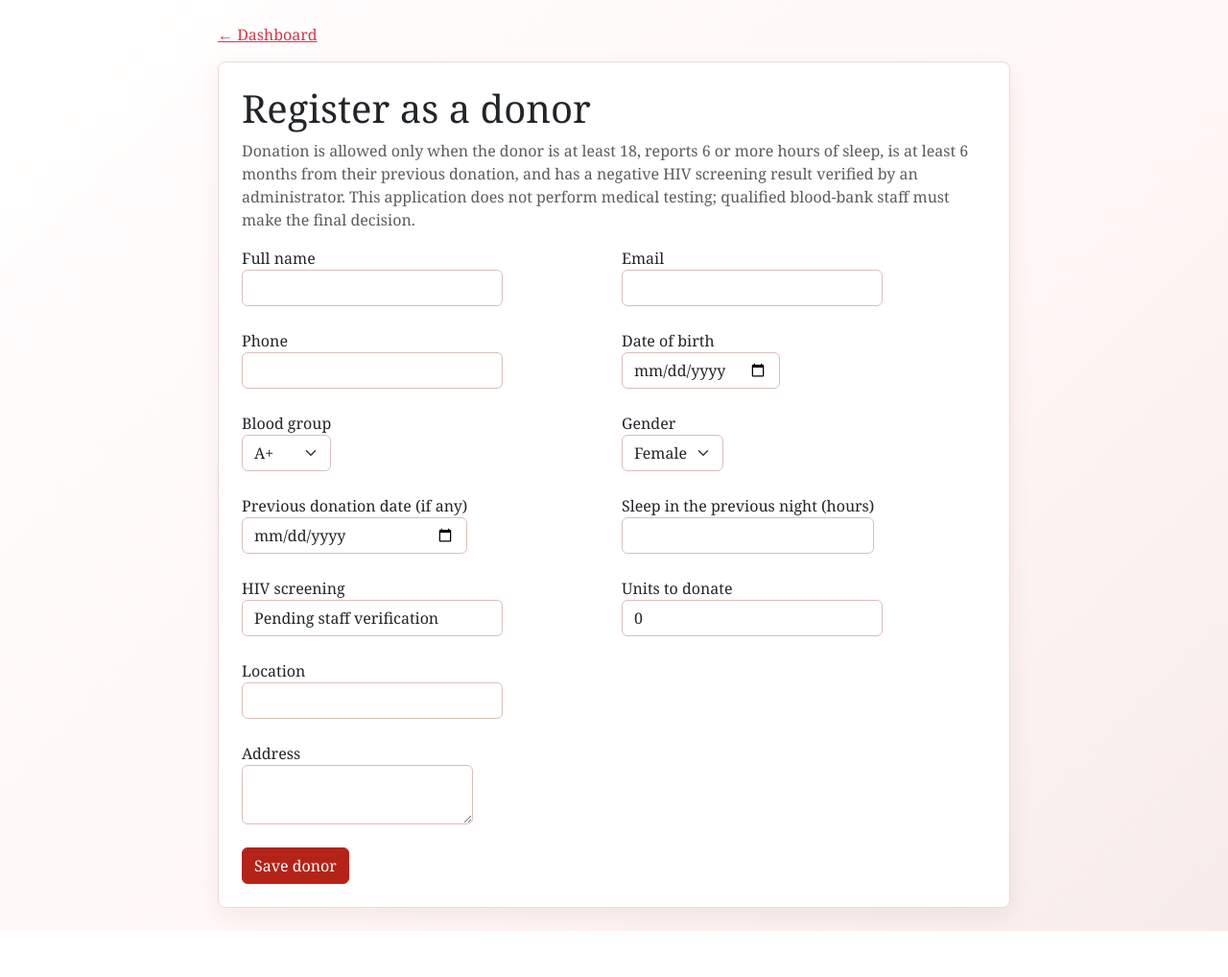
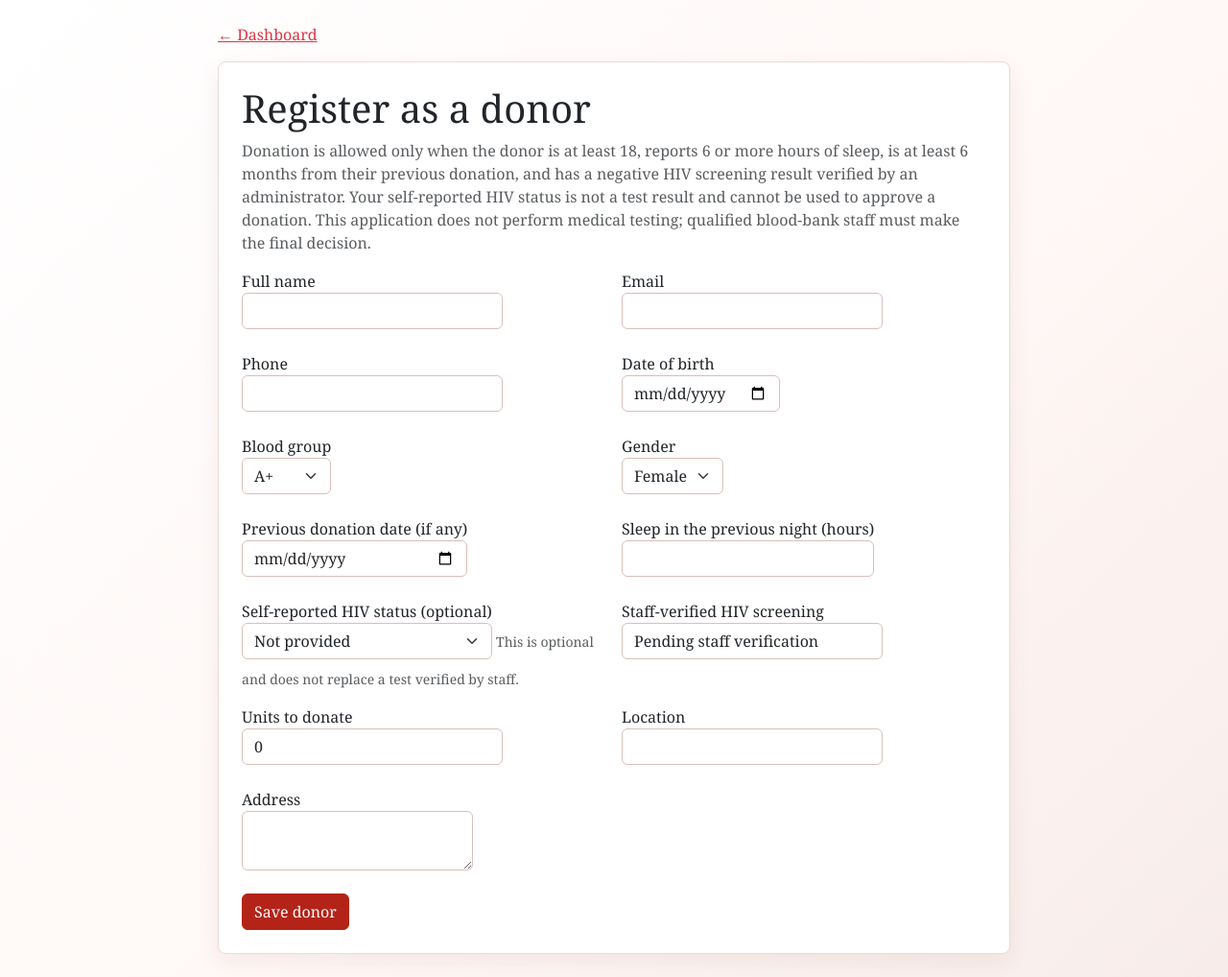
Before and after one commit to midlaj132/bloodlink-blood-bank-management, a Flask app: page /donor in a window 1280 px wide. Shown: the whole page at 96% size. Before the commit the page ends 970 px from the top, so only its background shows below. Run offline with Flask 3, Linux system fonts and the light colour scheme; a user stored in the database is signed in; data that the repository does not hold is empty; some libraries are stand-ins or nearby versions.

Commit message:
Add donor HIV self-report workflow
Co-authored-by: Copilot <223556219+Copilot@users.noreply.github.com>

```diff
--- a/app.py
+++ b/app.py
@@ -73,6 +73,7 @@ def ensure_donor_columns():
         db.execute("ALTER TABLE donors ADD COLUMN IF NOT EXISTS units_donated INTEGER NOT NULL DEFAULT 0")
         db.execute("ALTER TABLE donors ADD COLUMN IF NOT EXISTS sleep_hours REAL NOT NULL DEFAULT 0")
         db.execute("ALTER TABLE donors ADD COLUMN IF NOT EXISTS hiv_test_result TEXT NOT NULL DEFAULT 'Pending'")
+        db.execute("ALTER TABLE donors ADD COLUMN IF NOT EXISTS self_reported_hiv_status TEXT NOT NULL DEFAULT 'Not provided'")
     else:
         columns = {row[1] for row in db.execute("PRAGMA table_info(donors)").fetchall()}
         if "location" not in columns:
@@ -83,6 +84,8 @@ def ensure_donor_columns():
             db.execute("ALTER TABLE donors ADD COLUMN sleep_hours REAL NOT NULL DEFAULT 0")
         if "hiv_test_result" not in columns:
             db.execute("ALTER TABLE donors ADD COLUMN hiv_test_result TEXT NOT NULL DEFAULT 'Pending'")
+        if "self_reported_hiv_status" not in columns:
+            db.execute("ALTER TABLE donors ADD COLUMN self_reported_hiv_status TEXT NOT NULL DEFAULT 'Not provided'")
     db.commit()
 
 
@@ -115,6 +118,7 @@ def init_database():
         gender TEXT NOT NULL, address TEXT NOT NULL, location TEXT NOT NULL DEFAULT '',
         last_donation TEXT, eligibility TEXT NOT NULL, units_donated INTEGER NOT NULL DEFAULT 0,
         sleep_hours REAL NOT NULL DEFAULT 0, hiv_test_result TEXT NOT NULL DEFAULT 'Pending',
+        self_reported_hiv_status TEXT NOT NULL DEFAULT 'Not provided',
         created_at TEXT NOT NULL, FOREIGN KEY (user_id) REFERENCES users(id) ON DELETE CASCADE
     )""",
     f"""CREATE TABLE IF NOT EXISTS blood_inventory (
@@ -194,6 +198,9 @@ def prepare_donor_form(form):
         return None, "Select a valid blood group."
     if form["hiv_test_result"] not in {"Negative", "Positive", "Pending"}:
         return None, "Select a valid HIV screening result."
+    self_reported_hiv_status = form.get("self_reported_hiv_status", "Not provided")
+    if self_reported_hiv_status not in {"Not provided", "Negative", "Positive", "Unsure"}:
+        return None, "Select a valid self-reported HIV status."
 
     try:
         birth_date = datetime.strptime(form["dob"], "%Y-%m-%d").date()
@@ -226,6 +233,7 @@ def prepare_donor_form(form):
         "units_donated": units,
         "sleep_hours": sleep_hours,
         "hiv_test_result": form["hiv_test_result"],
+        "self_reported_hiv_status": self_reported_hiv_status,
     }, None
 
 
@@ -352,6 +360,8 @@ def donor_add():
             return render_template("donor.html", donor=form)
         if g.user["role"] != "admin":
             donor_data["hiv_test_result"] = "Pending"
+        else:
+            donor_data["self_reported_hiv_status"] = "Not provided"
         eligible = donor_is_eligible(
             donor_data["dob"], donor_data["last_donation"],
             donor_data["sleep_hours"], donor_data["hiv_test_result"]
@@ -366,8 +376,8 @@ def donor_add():
         ) else "Not eligible"
         try:
             db = get_db()
-            db.execute("""INSERT INTO donors (user_id,name,email,phone,blood_group,dob,gender,address,location,last_donation,eligibility,units_donated,sleep_hours,hiv_test_result,created_at)
-                VALUES (?,?,?,?,?,?,?,?,?,?,?,?,?,?,?)""", (g.user["id"], donor_data["name"], donor_data["email"], donor_data["phone"], donor_data["blood_group"], donor_data["dob"], donor_data["gender"], donor_data["address"], donor_data["location"], donated_at, eligibility, donor_data["units_donated"], donor_data["sleep_hours"], donor_data["hiv_test_result"], now()))
+            db.execute("""INSERT INTO donors (user_id,name,email,phone,blood_group,dob,gender,address,location,last_donation,eligibility,units_donated,sleep_hours,hiv_test_result,self_reported_hiv_status,created_at)
+                VALUES (?,?,?,?,?,?,?,?,?,?,?,?,?,?,?,?)""", (g.user["id"], donor_data["name"], donor_data["email"], donor_data["phone"], donor_data["blood_group"], donor_data["dob"], donor_data["gender"], donor_data["address"], donor_data["location"], donated_at, eligibility, donor_data["units_donated"], donor_data["sleep_hours"], donor_data["hiv_test_result"], donor_data["self_reported_hiv_status"], now()))
             db.commit()
         except (sqlite3.IntegrityError, psycopg.IntegrityError):
             db.rollback()
@@ -397,6 +407,8 @@ def donor_edit(donor_id):
             return render_template("donor.html", donor=form)
         if g.user["role"] != "admin":
             donor_data["hiv_test_result"] = donor["hiv_test_result"]
+        else:
+            donor_data["self_reported_hiv_status"] = donor["self_reported_hiv_status"]
 
         previous_units = donor["units_donated"]
         additional_units = donor_data["units_donated"] - previous_units
@@ -412,7 +424,7 @@ def donor_edit(donor_id):
             donor_data["dob"], donated_at, donor_data["sleep_hours"], donor_data["hiv_test_result"]
         ) else "Not eligible"
         previous_group = donor["blood_group"]
-        db.execute("""UPDATE donors SET name=?,email=?,phone=?,blood_group=?,dob=?,gender=?,address=?,location=?,last_donation=?,eligibility=?,units_donated=?,sleep_hours=?,hiv_test_result=? WHERE id=?""", (donor_data["name"], donor_data["email"], donor_data["phone"], donor_data["blood_group"], donor_data["dob"], donor_data["gender"], donor_data["address"], donor_data["location"], donated_at, eligibility, donor_data["units_donated"], donor_data["sleep_hours"], donor_data["hiv_test_result"], donor_id))
+        db.execute("""UPDATE donors SET name=?,email=?,phone=?,blood_group=?,dob=?,gender=?,address=?,location=?,last_donation=?,eligibility=?,units_donated=?,sleep_hours=?,hiv_test_result=?,self_reported_hiv_status=? WHERE id=?""", (donor_data["name"], donor_data["email"], donor_data["phone"], donor_data["blood_group"], donor_data["dob"], donor_data["gender"], donor_data["address"], donor_data["location"], donated_at, eligibility, donor_data["units_donated"], donor_data["sleep_hours"], donor_data["hiv_test_result"], donor_data["self_reported_hiv_status"], donor_id))
         db.commit()
         if previous_group == donor_data["blood_group"]:
             adjust_inventory_for_group(donor_data["blood_group"], additional_units)
--- a/templates/donor.html
+++ b/templates/donor.html
@@ -17,7 +17,7 @@
           <div class="alert alert-{{ category }}">{{ message }}</div>
         {% endfor %}
       {% endwith %}
-      <p class="text-muted">Donation is allowed only when the donor is at least 18, reports 6 or more hours of sleep, is at least 6 months from their previous donation, and has a negative HIV screening result verified by an administrator. This application does not perform medical testing; qualified blood-bank staff must make the final decision.</p>
+      <p class="text-muted">Donation is allowed only when the donor is at least 18, reports 6 or more hours of sleep, is at least 6 months from their previous donation, and has a negative HIV screening result verified by an administrator. Your self-reported HIV status is not a test result and cannot be used to approve a donation. This application does not perform medical testing; qualified blood-bank staff must make the final decision.</p>
       <form method="post" class="row g-3">
         {% for label,name,type in [('Full name','name','text'),('Email','email','email'),('Phone','phone','text'),('Date of birth','dob','date')] %}
           <div class="col-md-6">
@@ -57,6 +57,22 @@
         </div>
         <div class="col-md-6">
           {% if g.user['role'] == 'admin' %}
+            <label class="form-label">Donor self-reported HIV status
+              <input class="form-control" type="text" value="{{ donor['self_reported_hiv_status'] if donor else 'Not provided' }}" readonly>
+            </label>
+          {% else %}
+            <label class="form-label">Self-reported HIV status (optional)
+              <select class="form-select" name="self_reported_hiv_status">
+                {% for status in ['Not provided','Negative','Positive','Unsure'] %}
+                  <option {% if donor and donor['self_reported_hiv_status'] == status %}selected{% elif not donor and status == 'Not provided' %}selected{% endif %}>{{ status }}</option>
+                {% endfor %}
+              </select>
+            </label>
+            <small class="text-muted">This is optional and does not replace a test verified by staff.</small>
+          {% endif %}
+        </div>
+        <div class="col-md-6">
+          {% if g.user['role'] == 'admin' %}
             <label class="form-label">Verified HIV screening result
               <select class="form-select" name="hiv_test_result" required>
                 {% for result in ['Pending','Negative','Positive'] %}
@@ -65,7 +81,7 @@
               </select>
             </label>
           {% else %}
-            <label class="form-label">HIV screening
+            <label class="form-label">Staff-verified HIV screening
               <input class="form-control" type="text" value="{{ donor['hiv_test_result'] if donor else 'Pending staff verification' }}" readonly>
               <input type="hidden" name="hiv_test_result" value="{{ donor['hiv_test_result'] if donor else 'Pending' }}">
             </label>
```
Also changed, not shown: README.md.
